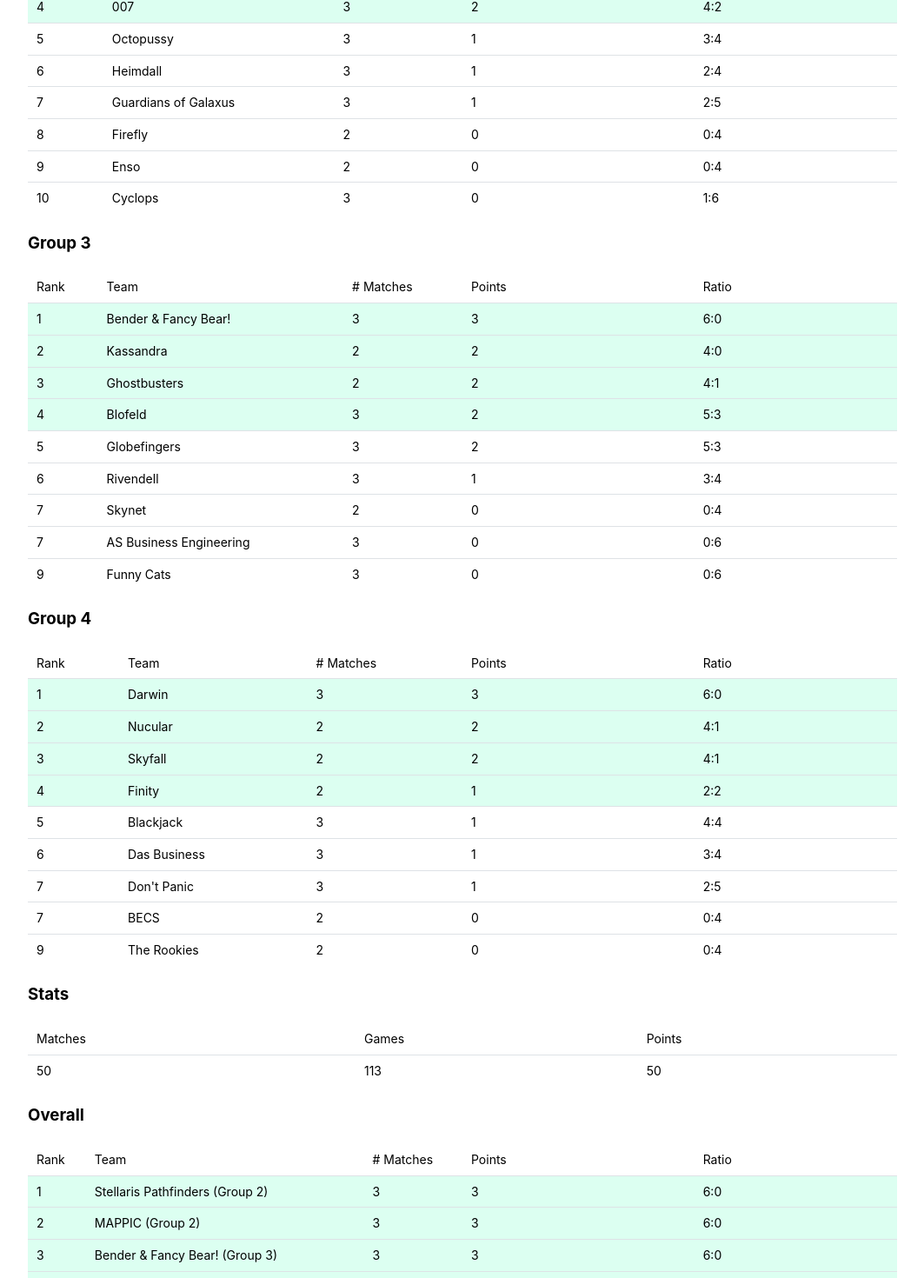
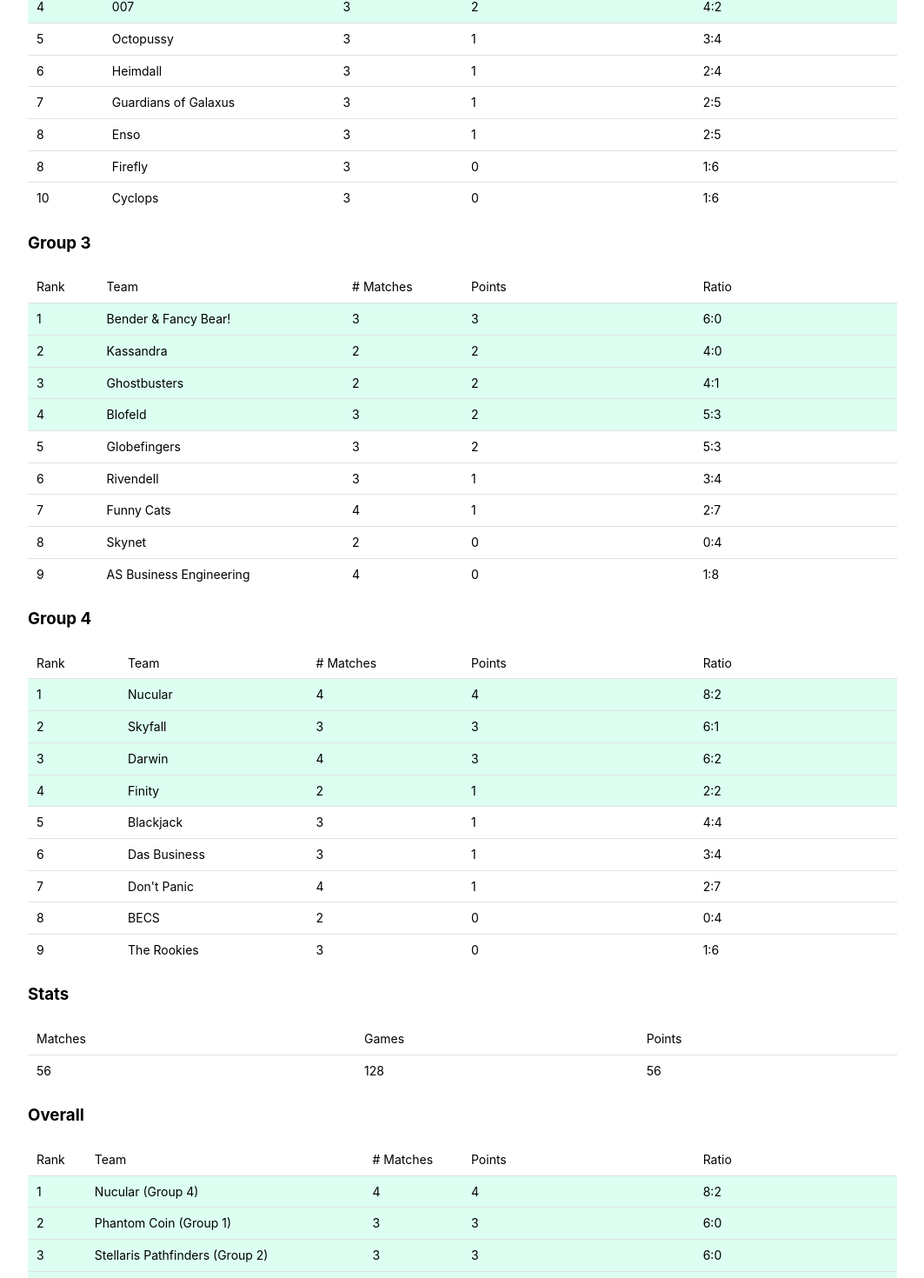
Before and after one commit to Nasicus/dgpdggtwc, a React (Vite) app: page / in a window 1280 px wide. Shown: the part 760-2230 px from the top of the page at 87% size, without its empty margins (108-1171 px from the left). Built offline with nearby package versions, Linux system fonts and the light colour scheme.

Commit message:
add until 20.12

```diff
--- a/src/data/groupResults.ts
+++ b/src/data/groupResults.ts
@@ -18,7 +18,7 @@ export const group1: Group = [
       ["Mandalorians", "Bananas", "1:2"],
       ["SSM", "PlanetExpress", "1:2"],
       ["Clippy", "Endeavour", "2:0"],
-      ["Isotopes", "Phantom Coin", ""],
+      ["Isotopes", "Phantom Coin", "0:2"],
     ],
   ],
   [
@@ -119,7 +119,7 @@ export const group2: Group = [
     [
       ["Stellaris Pathfinders", "Heimdall", "2:0"],
       ["Guardians of Galaxus", "Cyclops", "2:1"],
-      ["Firefly", "Enso", ""],
+      ["Firefly", "Enso", "1:2"],
       ["MAPPIC", "007", "2:0"],
       ["SeaFire", "Octopussy", "2:1"],
     ],
@@ -222,7 +222,7 @@ export const group3: Group = [
     [
       ["Rivendell", "Kassandra", ""],
       ["Skynet", "Ghostbusters", ""],
-      ["AS Business Engineering", "Funny Cats", ""],
+      ["AS Business Engineering", "Funny Cats", "1:2"],
       ["Bender & Fancy Bear!", "Blofeld", ""],
       ["BREAK", "Globefingers", ""],
     ],
@@ -305,7 +305,7 @@ export const group4: Group = [
     [
       ["Skyfall", "BECS", "2:0"],
       ["Blackjack", "Don't Panic", "2:0"],
-      ["Nucular", "The Rookies", ""],
+      ["Nucular", "The Rookies", "2:1"],
       ["Darwin", "Das Business", "2:0"],
       ["BREAK", "Finity", ""],
     ],
@@ -313,10 +313,10 @@ export const group4: Group = [
   [
     "Week 4",
     [
-      ["Don't Panic", "Skyfall", ""],
+      ["Don't Panic", "Skyfall", "0:2"],
       ["BECS", "Finity", ""],
       ["Blackjack", "The Rookies", ""],
-      ["Nucular", "Darwin", ""],
+      ["Nucular", "Darwin", "2:0"],
       ["BREAK", "Das Business", ""],
     ],
   ],
```
